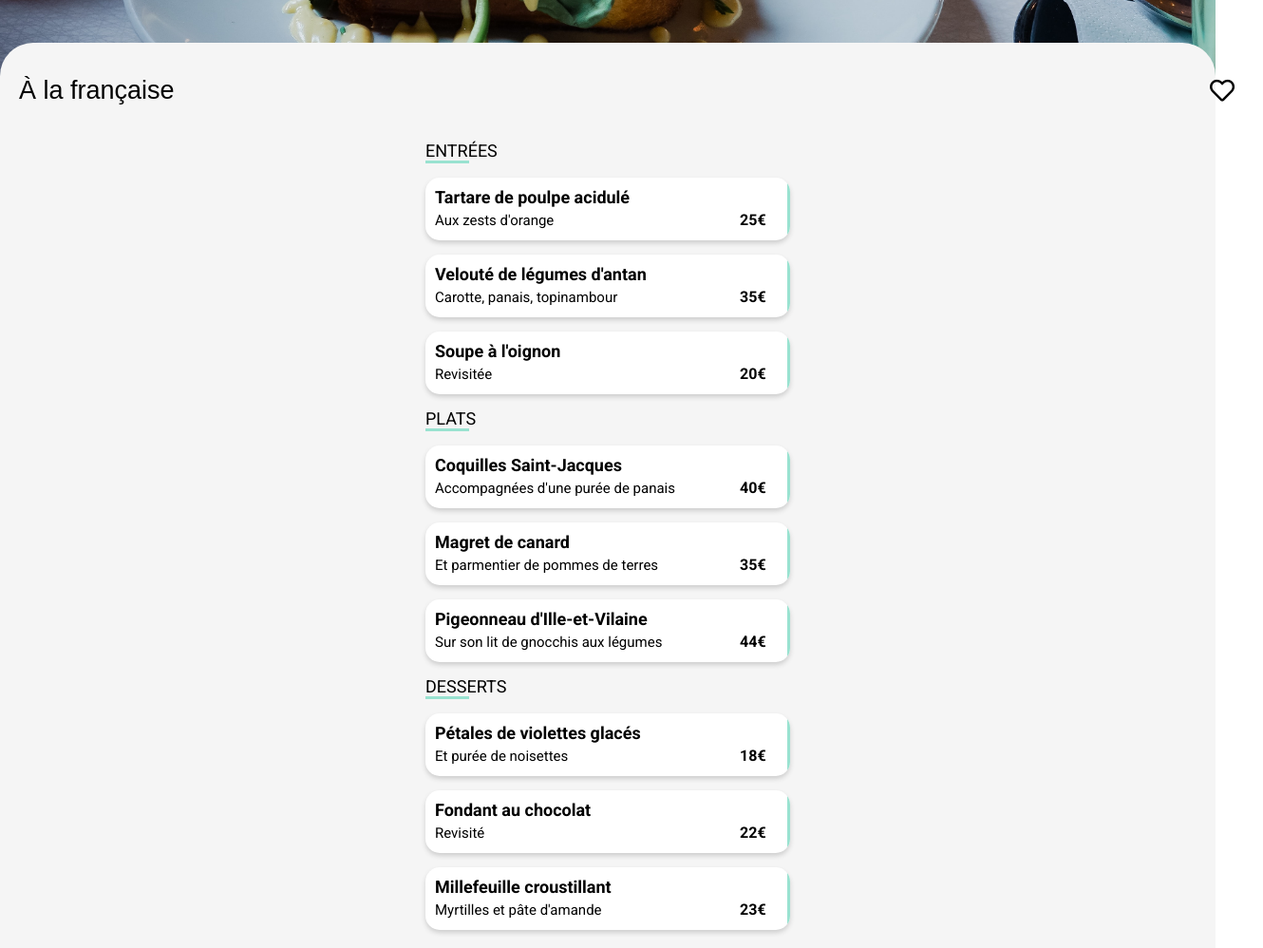
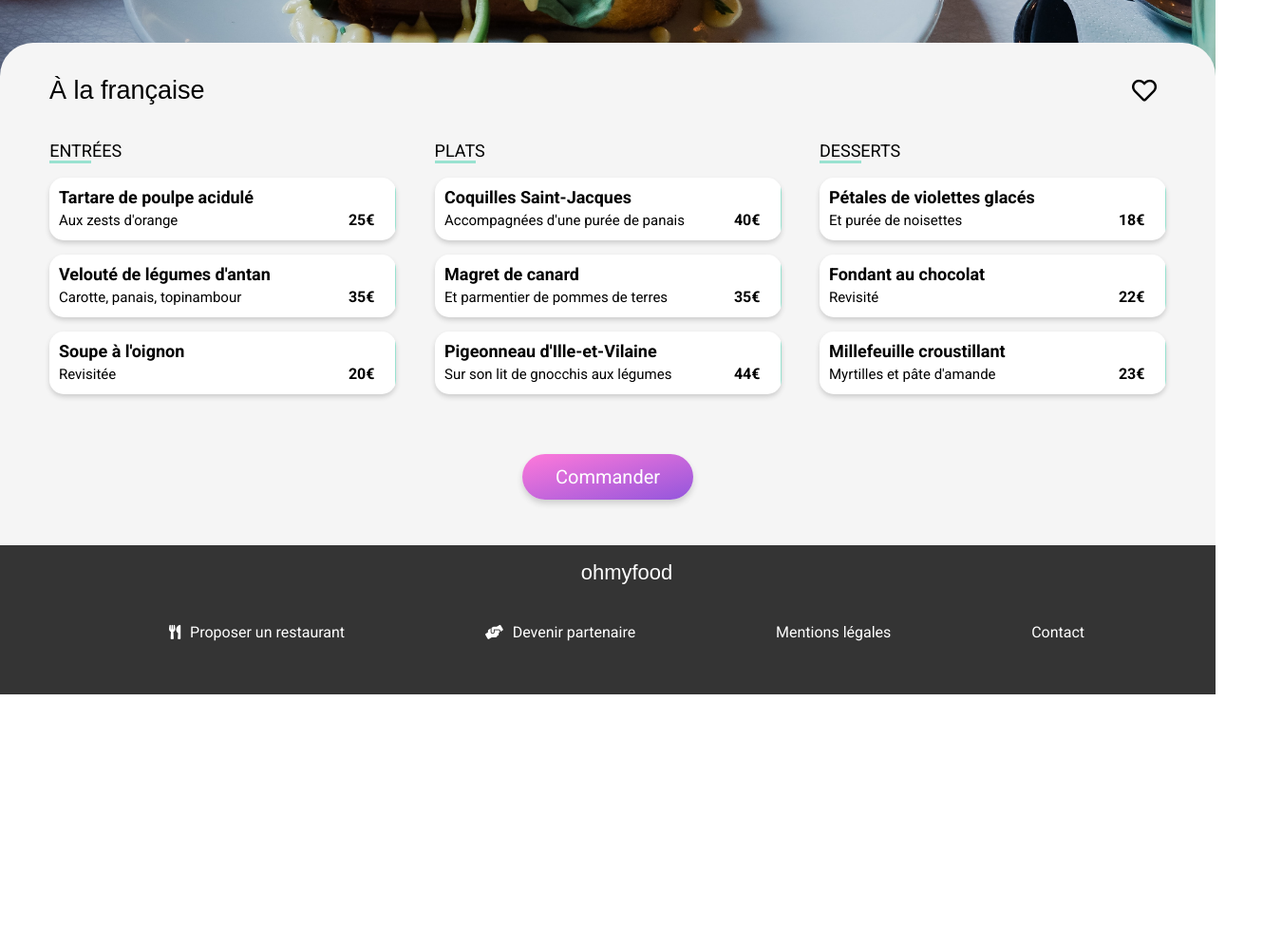
Before and after one commit to AdeleMoutoussamy/openclassrooms_p3_ohmyfood, a plain HTML site: page pages/menu_a_la_francaise.html in a window 1280 px wide. Shown: the part 480-1478 px from the top of the page at 95% size, 1330 px wide, since content can reach past the window. After the commit the page ends 1211 px from the top, so only its background shows below. Drawn offline with Linux system fonts and the light colour scheme; a web font is replaced by a local one.

Commit message:
Modifs div global

```diff
--- a/pages/menu_a_la_francaise.html
+++ b/pages/menu_a_la_francaise.html
@@ -42,6 +42,7 @@
 
                 <!--Section Menu-->
                 <section class="menupage">
+                    <div class="menupage__global">
                     <header class="menupage__header">
                         <h1 class="menupage__title">À la française</h1>
                         <div class="menupage__icon">
@@ -167,6 +168,7 @@
                     <div class="menupage__btn">
                         <a class="menupage__link" href="#">Commander</a>
                     </div>
+                    </div>
                 </section>
                 <!--Fin Section Menu-->
 
@@ -176,6 +178,7 @@
 
         <!--Footer-->
         <footer class="footer">
+            <div class="footer__global">
                <ul class="footer__list">
                     <li class="footer__logo">
                         <a class="footer__link" href="index.html">ohmyfood</a>
@@ -197,6 +200,7 @@
                         <a class="footer__link" href="mailto:ohmyfood.contact@gmail.com">Contact</a>
                     </li>
                 </ul>
+            </div>
         </footer>
         <!--Fin Footer-->
 
```
Also changed, not shown: pages/menu_la_note_enchantee.html (+4 -0 lines), pages/menu_la_palette_du_gout.html (+4 -0 lines), pages/menu_le_delice_des_sens.html (+4 -0 lines). Lines whose indentation alone changed are shown as unchanged.
